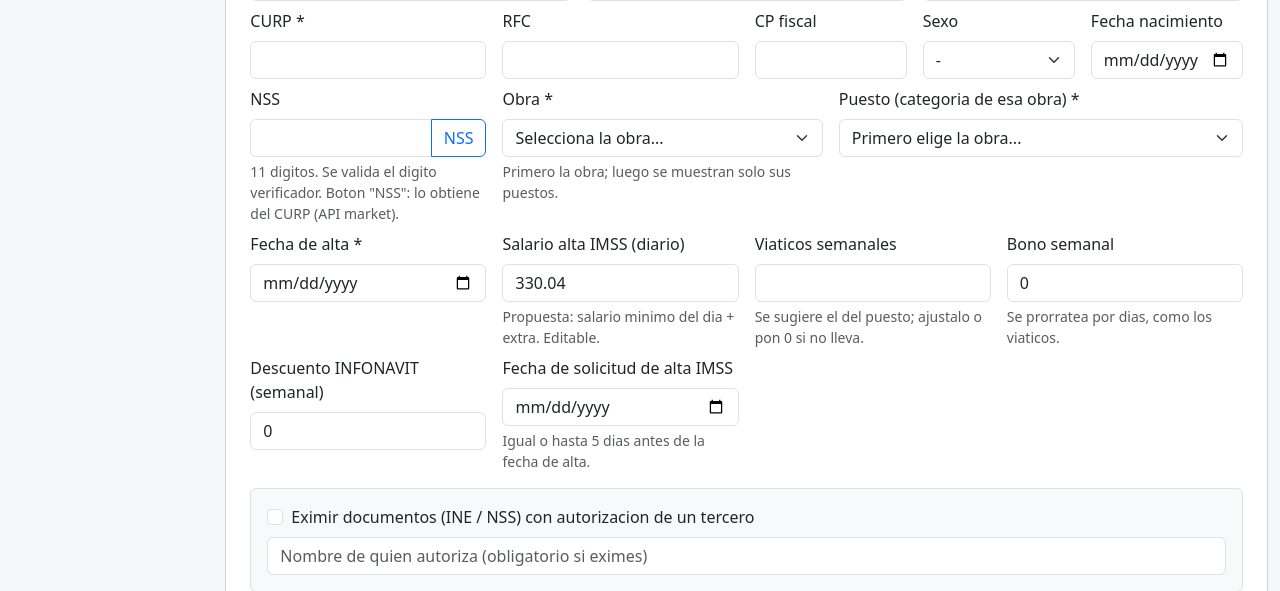
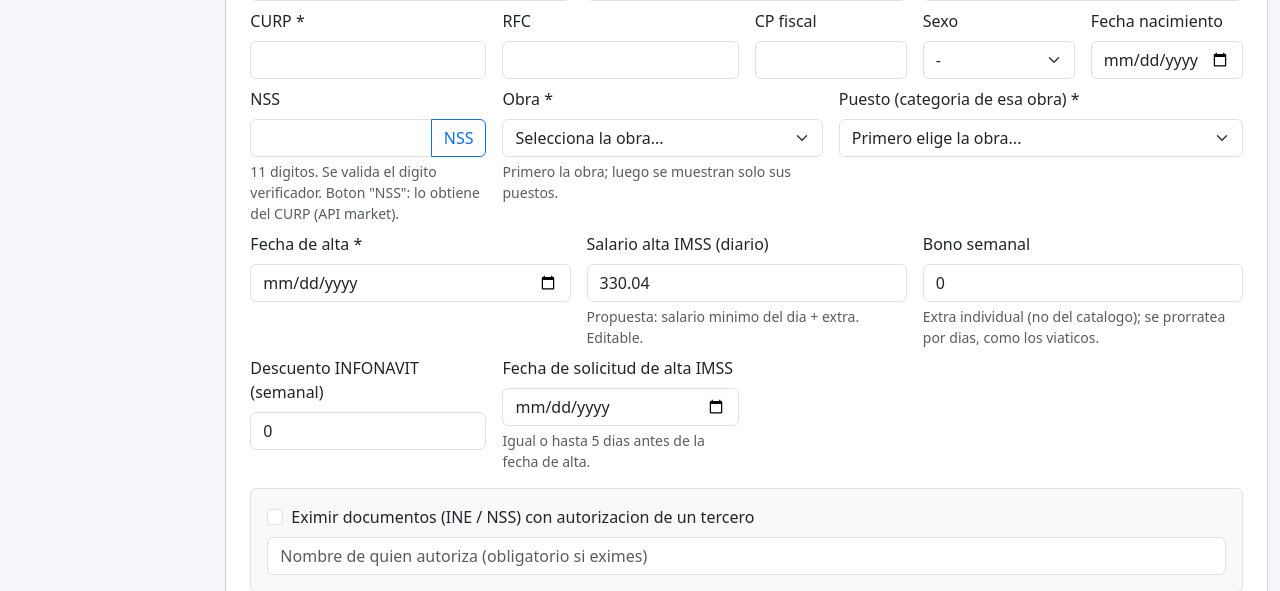
Before and after one commit to Poltech2024/poltech, a Flask app: page /personal/nuevo in a window 1280 px wide. Shown: the part 408-999 px from the top of the page. Run offline with Flask 3, Linux system fonts and the light colour scheme; the visitor is signed in with stand-in values (Sample User, id 1); data comes from the database, SQL or seed files in the repository; data that the repository does not hold is empty.

Commit message:
Unifica viaticos al catalogo de sueldos: el calculo de nomina ya no usa un valor individual congelado por trabajador, siempre toma el del puesto/ categoria asignado. Se quita el campo de viaticos del alta/edicion (ya no aplica). El bono semanal sigue siendo individual (no existe a nivel de catalogo).
Corrige que la fecha de solicitud de alta IMSS nunca se calculaba en la
carga masiva (alta - 5 dias); ahora se calcula ahi tambien, con respaldo en
el alta/edicion individual por si el JS no corre. Se agrega un boton (solo
Administrador) para rellenar esa fecha en los trabajadores que ya existen y
no la tienen, sin pisar la de quien ya la tiene capturada.

```diff
--- a/app.py
+++ b/app.py
@@ -1448,6 +1448,35 @@ def personal():
                                     "desde": desde, "hasta": hasta})
 
 
+@app.route("/personal/rellenar-fecha-solicitud", methods=["POST"])
+@min_rank(ADMIN_RANK)
+def personal_rellenar_fecha_solicitud():
+    """Herramienta de una sola vez: a los trabajadores que ya tienen fecha de alta
+    pero les falta la fecha de solicitud de alta IMSS (comun en los subidos por
+    carga masiva antes de este arreglo), se las calcula: alta - 5 dias.
+    No pisa ninguna fecha de solicitud que ya este capturada."""
+    db = get_db()
+    filas = db.execute(
+        "SELECT id, fecha_alta FROM empleados "
+        "WHERE (fecha_solicitud IS NULL OR fecha_solicitud='') AND fecha_alta IS NOT NULL "
+        "AND fecha_alta<>''").fetchall()
+    actualizados = 0
+    for r in filas:
+        try:
+            fs = (date.fromisoformat(str(r["fecha_alta"])[:10]) - timedelta(days=5)).isoformat()
+        except ValueError:
+            continue
+        db.execute("UPDATE empleados SET fecha_solicitud=? WHERE id=?", (fs, r["id"]))
+        actualizados += 1
+    db.commit()
+    registrar_bitacora(db, "Rellenar fecha de solicitud IMSS",
+                        f"{actualizados} trabajador(es) actualizados (alta - 5 dias)")
+    db.commit()
+    flash(f"Se calculo la fecha de solicitud IMSS para {actualizados} trabajador(es) "
+          "que no la tenian.", "success")
+    return redirect(url_for("personal"))
+
+
 @app.route("/personal/<int:emp_id>/editar", methods=["GET", "POST"])
 @min_rank(ADMIN_RANK)
 def personal_editar(emp_id):
@@ -1506,19 +1535,26 @@ def personal_editar(emp_id):
                                    estatus_docs=ESTATUS_DOCS, datos=datos,
                                    editar=True, emp_id=emp_id)
 
+        # Si no viene la fecha de solicitud (el JS no corrio), se calcula: alta - 5 dias.
+        fecha_sol = f.get("fecha_solicitud", "").strip()
+        if not fecha_sol and f.get("fecha_alta"):
+            try:
+                fecha_sol = (date.fromisoformat(f.get("fecha_alta")) - timedelta(days=5)).isoformat()
+            except ValueError:
+                fecha_sol = ""
+
         db.execute(
             """UPDATE empleados SET nombre=?, primer_apellido=?, segundo_apellido=?,
                curp=?, rfc=?, cp_fiscal=?, nss=?, sexo=?, fecha_nacimiento=?,
                puesto_id=?, fecha_alta=?, fecha_solicitud=?, importe_alta_imss=?,
-               infonavit_monto=?, viaticos_semanales=?, bono_semanal=?,
+               infonavit_monto=?, bono_semanal=?,
                nss_generico=?, autoriza_nss_generico=?,
                estatus_docs=?, observaciones=? WHERE id=?""",
             (nombre, ap1, titulo(f.get("segundo_apellido", "").strip()), curp,
              f.get("rfc", "").strip().upper(), f.get("cp_fiscal", "").strip(),
              nss, f.get("sexo", ""), f.get("fecha_nacimiento", ""),
-             f.get("puesto_id"), f.get("fecha_alta"), f.get("fecha_solicitud", ""),
+             f.get("puesto_id"), f.get("fecha_alta"), fecha_sol,
              float(f.get("importe_alta_imss") or 0), float(f.get("infonavit_monto") or 0),
-             (float(f.get("viaticos_semanales")) if (f.get("viaticos_semanales") or "").strip() != "" else None),
              float(f.get("bono_semanal") or 0),
              pensionado, autoriza_pension,
              f.get("estatus_docs", "Pendiente de carga"),
@@ -1742,23 +1778,30 @@ def personal_nuevo():
                                    propuesta_salario=propuesta_salario,
                                    estados=ESTADOS, tipos=TIPOS_CUENTA, bancos=BANCOS, datos=f)
 
+        # Si no viene la fecha de solicitud (el JS no corrio), se calcula: alta - 5 dias.
+        fecha_sol = f.get("fecha_solicitud", "").strip()
+        if not fecha_sol and f.get("fecha_alta"):
+            try:
+                fecha_sol = (date.fromisoformat(f.get("fecha_alta")) - timedelta(days=5)).isoformat()
+            except ValueError:
+                fecha_sol = ""
+
         cedula = siguiente_cedula(db)
         observaciones = f.get("observaciones", "").strip()
         cur = db.execute(
             """INSERT INTO empleados
                (cedula, nombre, primer_apellido, segundo_apellido, curp, rfc, cp_fiscal,
                 nss, sexo, fecha_nacimiento, puesto_id, fecha_alta, fecha_solicitud,
-                fecha_registro, importe_alta_imss, infonavit_monto, viaticos_semanales,
+                fecha_registro, importe_alta_imss, infonavit_monto,
                 bono_semanal, exime_docs, autoriza_tercero, nss_generico,
                 autoriza_nss_generico, observaciones, estatus_docs)
-               VALUES (?,?,?,?,?,?,?,?,?,?,?,?,?,?,?,?,?,?,?,?,?,?,?,?)""",
+               VALUES (?,?,?,?,?,?,?,?,?,?,?,?,?,?,?,?,?,?,?,?,?,?,?)""",
             (cedula, nombre, ap1, ap2, curp,
              f.get("rfc", "").strip().upper(), f.get("cp_fiscal", "").strip(),
              nss_norm, sexo, fecha_nac, f.get("puesto_id"),
-             f.get("fecha_alta"), f.get("fecha_solicitud", ""),
+             f.get("fecha_alta"), fecha_sol,
              date.today().isoformat(), float(f.get("importe_alta_imss") or 0),
              float(f.get("infonavit_monto") or 0),
-             (float(f.get("viaticos_semanales")) if (f.get("viaticos_semanales") or "").strip() != "" else None),
              float(f.get("bono_semanal") or 0),
              exime, autoriza, pensionado, autoriza_pension,
              observaciones, "Pendiente de carga"),
@@ -1973,16 +2016,20 @@ def personal_carga():
             else:
                 salario_final = propuesta_salario_alta(db, puesto["estado"])
 
+            # Fecha de solicitud de alta IMSS: 5 dias antes de la fecha de alta (igual
+            # que en el alta individual; en la carga masiva no habia forma de calcularla).
+            fecha_solicitud_calc = (date.fromisoformat(falta) - timedelta(days=5)).isoformat()
+
             cedula = siguiente_cedula(db)
             cur = db.execute(
                 """INSERT INTO empleados
                    (cedula, nombre, primer_apellido, segundo_apellido, curp, rfc, cp_fiscal,
-                    nss, sexo, fecha_nacimiento, puesto_id, fecha_alta, fecha_registro,
-                    importe_alta_imss, infonavit_monto, exime_docs, autoriza_tercero,
-                    observaciones, estatus_docs)
-                   VALUES (?,?,?,?,?,?,?,?,?,?,?,?,?,?,?,?,?,?,?)""",
+                    nss, sexo, fecha_nacimiento, puesto_id, fecha_alta, fecha_solicitud,
+                    fecha_registro, importe_alta_imss, infonavit_monto, exime_docs,
+                    autoriza_tercero, observaciones, estatus_docs)
+                   VALUES (?,?,?,?,?,?,?,?,?,?,?,?,?,?,?,?,?,?,?,?)""",
                 (cedula, nombre, ap1, ap2, curp, txt(rfc).upper(), txt(cp), nss,
-                 txt(sexo).upper()[:1], fnac, puesto["id"], falta,
+                 txt(sexo).upper()[:1], fnac, puesto["id"], falta, fecha_solicitud_calc,
                  date.today().isoformat(), salario_final, float(infonavit or 0),
                  0, "", txt(obs), "Pendiente de carga"))
             emp_id = cur.lastrowid
@@ -2890,7 +2937,7 @@ def calcular_nomina(db, obra_id, ws, jornada, aplicar_retardos):
         # buscar empleado por cedula en la obra
         emp = db.execute(
             "SELECT e.id, e.nombre, e.primer_apellido, e.segundo_apellido, e.curp, e.rfc, "
-            "e.nss, e.infonavit_monto, e.viaticos_semanales AS viat_emp, e.bono_semanal AS bono_emp, "
+            "e.nss, e.infonavit_monto, e.bono_semanal AS bono_emp, "
             "p.nombre AS puesto, p.clasificacion, "
             "p.sueldo_semanal, p.viaticos_semanales "
             "FROM empleados e JOIN puestos p ON p.id=e.puesto_id "
@@ -2919,8 +2966,9 @@ def calcular_nomina(db, obra_id, ws, jornada, aplicar_retardos):
         baja_fecha = str(baja_fecha).strip() if baja_fecha not in (None, "") else ""
 
         sueldo_semanal = _num(emp["sueldo_semanal"])
-        # viaticos: si el trabajador tiene su propio valor se usa; si no, el del puesto
-        viaticos_semanal = _num(emp["viat_emp"]) if emp["viat_emp"] is not None else _num(emp["viaticos_semanales"])
+        # Sueldo y viaticos siempre vienen del puesto/categoria (catalogo de sueldos);
+        # ya no hay un viatico individual por trabajador que lo sobre-escriba.
+        viaticos_semanal = _num(emp["viaticos_semanales"])
         bono_semanal = _num(emp["bono_emp"])
         sueldo_diario = sueldo_semanal / 6.0
         viatico_diario = viaticos_semanal / 6.0
--- a/templates/personal_form.html
+++ b/templates/personal_form.html
@@ -66,22 +66,18 @@
   </div>
 
   <div class="row g-3 mb-2">
-    <div class="col-md-3"><label class="form-label">Fecha de alta *</label>
+    <div class="col-md-4"><label class="form-label">Fecha de alta *</label>
       <input name="fecha_alta" type="date" class="form-control" value="{{ datos.get('fecha_alta','') }}" required></div>
-    <div class="col-md-3"><label class="form-label">Salario alta IMSS (diario)</label>
+    <div class="col-md-4"><label class="form-label">Salario alta IMSS (diario)</label>
       <input name="importe_alta_imss" id="salario_alta" type="number" step="0.01" class="form-control"
              value="{{ datos.get('importe_alta_imss','') or (propuesta_salario if propuesta_salario is defined else '') }}">
       {% if not editar and propuesta_salario is defined %}
       <div class="form-text">Propuesta: salario minimo del dia + extra. Editable.</div>
       {% endif %}</div>
-    <div class="col-md-3"><label class="form-label">Viaticos semanales</label>
-      <input name="viaticos_semanales" id="viaticos_emp" type="number" step="0.01" class="form-control"
-             value="{{ datos.get('viaticos_semanales','') }}">
-      <div class="form-text">Se sugiere el del puesto; ajustalo o pon 0 si no lleva.</div></div>
-    <div class="col-md-3"><label class="form-label">Bono semanal</label>
+    <div class="col-md-4"><label class="form-label">Bono semanal</label>
       <input name="bono_semanal" type="number" step="0.01" class="form-control"
              value="{{ datos.get('bono_semanal','') or '0' }}">
-      <div class="form-text">Se prorratea por dias, como los viaticos.</div></div>
+      <div class="form-text">Extra individual (no del catalogo); se prorratea por dias, como los viaticos.</div></div>
   </div>
 
   <div class="row g-3 mb-2">
@@ -182,23 +178,6 @@
   filtrarPuestos();
   obraSel.addEventListener("change", function(){ filtrarPuestos(); proponerSalario(); });
 
-  // Sugerir los viaticos del puesto al elegirlo (se llena solo; editable)
-  var viatEmp = document.getElementById("viaticos_emp");
-  function sugerirViaticos(){
-    if(!puestoSel || !viatEmp) return;
-    var op = puestoSel.options[puestoSel.selectedIndex];
-    if(!op) return;
-    var v = op.getAttribute("data-viat");
-    if(v !== null && v !== "") viatEmp.value = parseFloat(v);
-  }
-  if(puestoSel && viatEmp){
-    puestoSel.addEventListener("change", function(){
-      // solo autocompleta si el campo esta vacio (no pisa lo que ya capturaron)
-      if(!viatEmp.value) sugerirViaticos();
-    });
-    {% if not editar %}if(!viatEmp.value) sugerirViaticos();{% endif %}
-  }
-
   // Sugerir fecha de solicitud IMSS = fecha de alta - 5 dias (editable)
   var altaInp = document.querySelector('input[name="fecha_alta"]');
   var solInp = document.querySelector('input[name="fecha_solicitud"]');
--- a/templates/personal_list.html
+++ b/templates/personal_list.html
@@ -3,6 +3,12 @@
 <div class="d-flex justify-content-between align-items-center mb-3">
   <h3 class="mb-0">Personal</h3>
   <div class="d-flex gap-2">
+    {% if current_user.rank >= ADMIN_RANK %}
+    <form method="post" action="{{ url_for('personal_rellenar_fecha_solicitud') }}"
+          onsubmit="return confirm('Calcular la fecha de solicitud IMSS (alta menos 5 dias) para todos los trabajadores que no la tengan? No se pisa la de nadie que ya la tenga.');">
+      <button class="btn btn-outline-secondary">Rellenar fecha de solicitud faltante</button>
+    </form>
+    {% endif %}
     <a class="btn btn-outline-primary" href="{{ url_for('personal_carga') }}">Carga trabajadores</a>
     <a class="btn btn-primary" href="{{ url_for('personal_nuevo') }}">+ Alta de empleado</a>
   </div>
```
